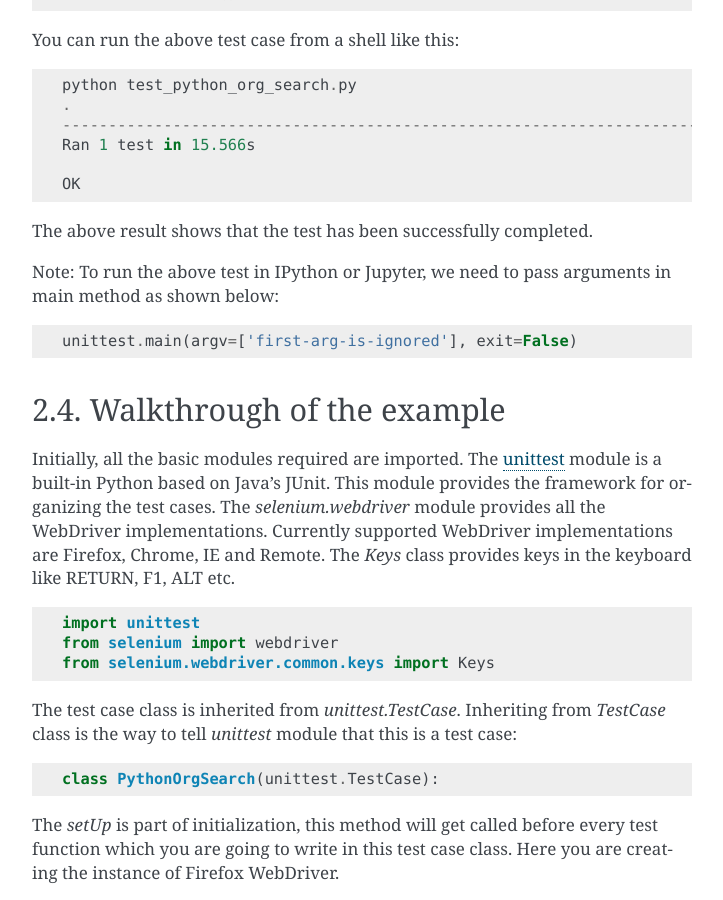
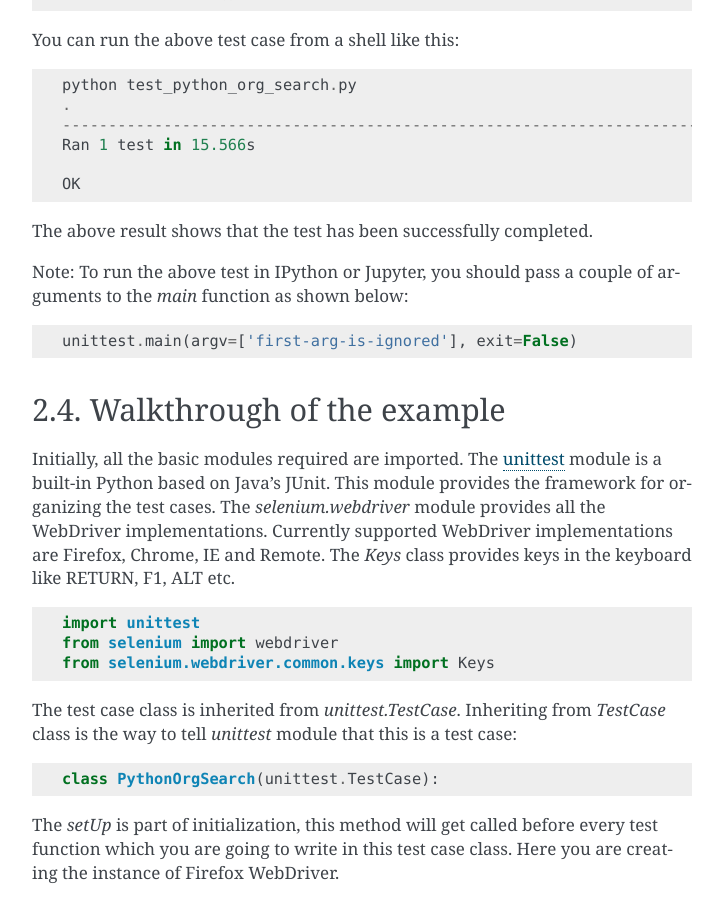
Before and after one commit to baijum/selenium-python, a Sphinx documentation site: the page built from source/getting-started.rst, in a window 1280 px wide and 900 px high, scrolled down 2593 px. Shown: the whole window, without its empty margins (388-1111 px from the left). Built offline with Sphinx 7.4.7, drawn with Linux system fonts in a browser that asks for light colours.

Commit message:
Rephrase sentence for clarity

```diff
--- a/source/getting-started.rst
+++ b/source/getting-started.rst
@@ -140,7 +140,7 @@
 
 The above result shows that the test has been successfully completed.
 
-Note: To run the above test in IPython or Jupyter, we need to pass arguments in main method as shown below:
+Note: To run the above test in IPython or Jupyter, you should pass a couple of arguments to the `main` function as shown below:
 ::
 
   unittest.main(argv=['first-arg-is-ignored'], exit=False)
```
